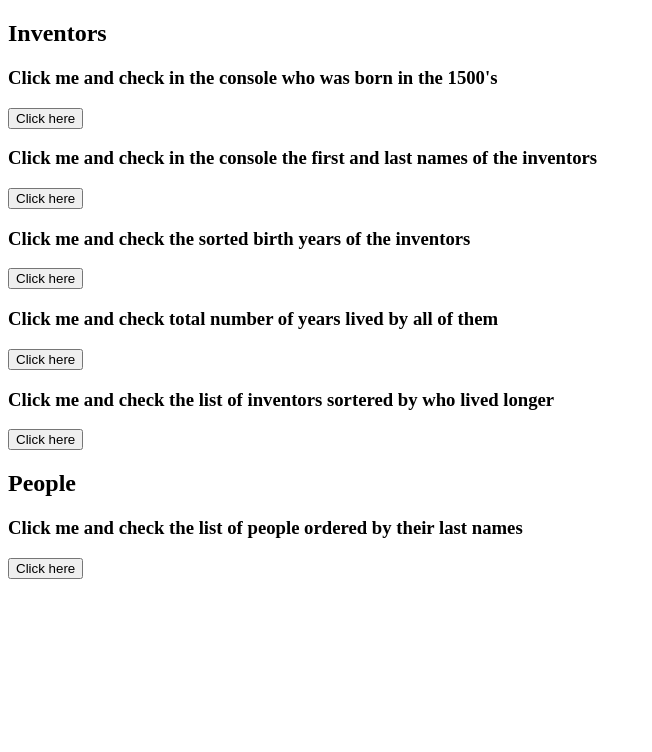
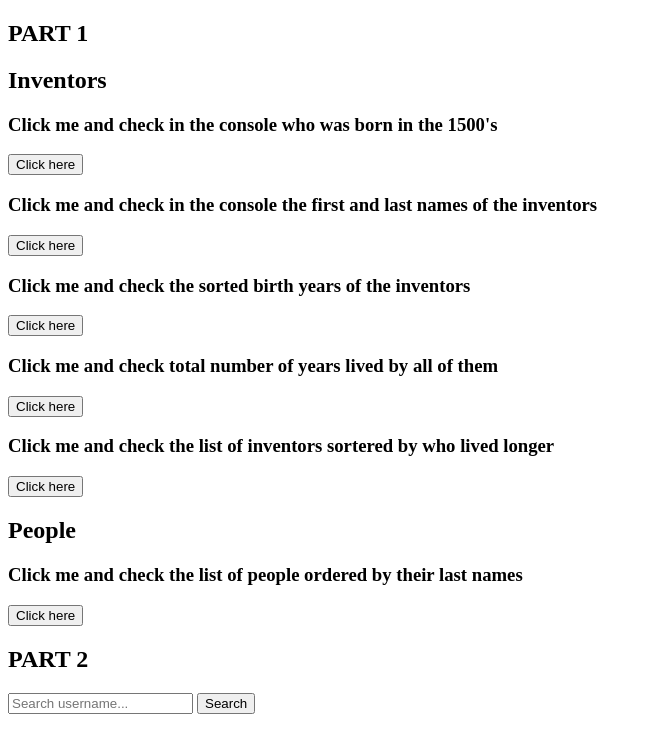
Before and after one commit to Pablograu/inventorsPeoplePromises, a plain HTML site: page index.html in a window 1280 px wide. Shown: the whole page, without its empty margins (0-652 px from the left). Drawn offline with Linux system fonts and the light colour scheme.

Commit message:
added form

```diff
--- a/index.html
+++ b/index.html
@@ -8,6 +8,7 @@
   </head>
   <body>
     <main>
+      <h2>PART 1</h2>
       <div class="inventors">
         <h2>Inventors</h2>
         <div>
@@ -16,7 +17,10 @@
         </div>
 
         <div>
-              <h3>Click me and check in the console the first and last names of the inventors</h3>
+          <h3>
+            Click me and check in the console the first and last names of the
+            inventors
+          </h3>
           <button id="firstLastName">Click here</button>
         </div>
 
@@ -31,15 +35,27 @@
         </div>
 
         <div>
-              <h3>Click me and check the list of inventors sortered by who lived longer</h3>
+          <h3>
+            Click me and check the list of inventors sortered by who lived
+            longer
+          </h3>
           <button id="sortedYearsLived">Click here</button>
         </div>
       </div>
       <div class="people">
         <h2>People</h2>
         <div>
-              <h3>Click me and check the list of people ordered by their last names</h3>
+          <h3>
+            Click me and check the list of people ordered by their last names
+          </h3>
           <button id="sortedByLastNameBtn">Click here</button>
+        </div>
+      </div>
+      <h2>PART 2</h2>
+      <div class="container">
+        <div class="searchbar">
+          <input type="text" id="search" placeholder="Search username..." />
+          <button id="button">Search</button>
         </div>
       </div>
     </main>
```
Lines whose indentation alone changed are shown as unchanged.
